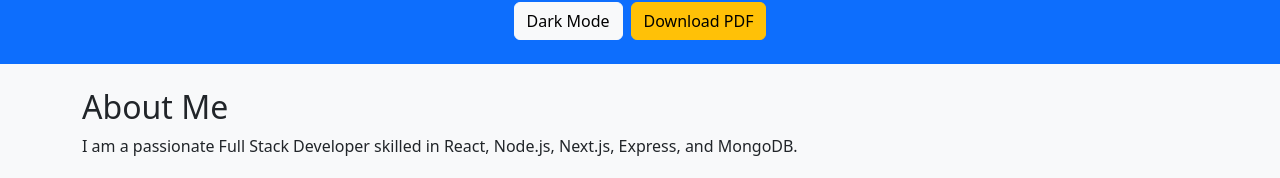
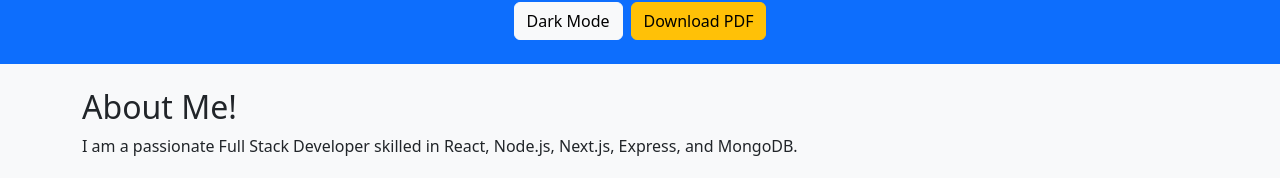
Before and after one commit to Melkzedk/my-resume, a React (Create React App) app: page / in a window 1280 px wide. Shown: the part 260-438 px from the top of the page. Built offline with nearby package versions, Linux system fonts and the light colour scheme.

Commit message:
small changes

```diff
--- a/src/components/About.js
+++ b/src/components/About.js
@@ -9,7 +9,7 @@ export default function About() {
       whileInView={{ opacity: 1, y: 0 }}
       transition={{ duration: 0.6 }}
     >
-      <h2>About Me</h2>
+      <h2>About Me!</h2>
       <p>
         I am a passionate Full Stack Developer skilled in React, Node.js,
         Next.js, Express, and MongoDB.
```
